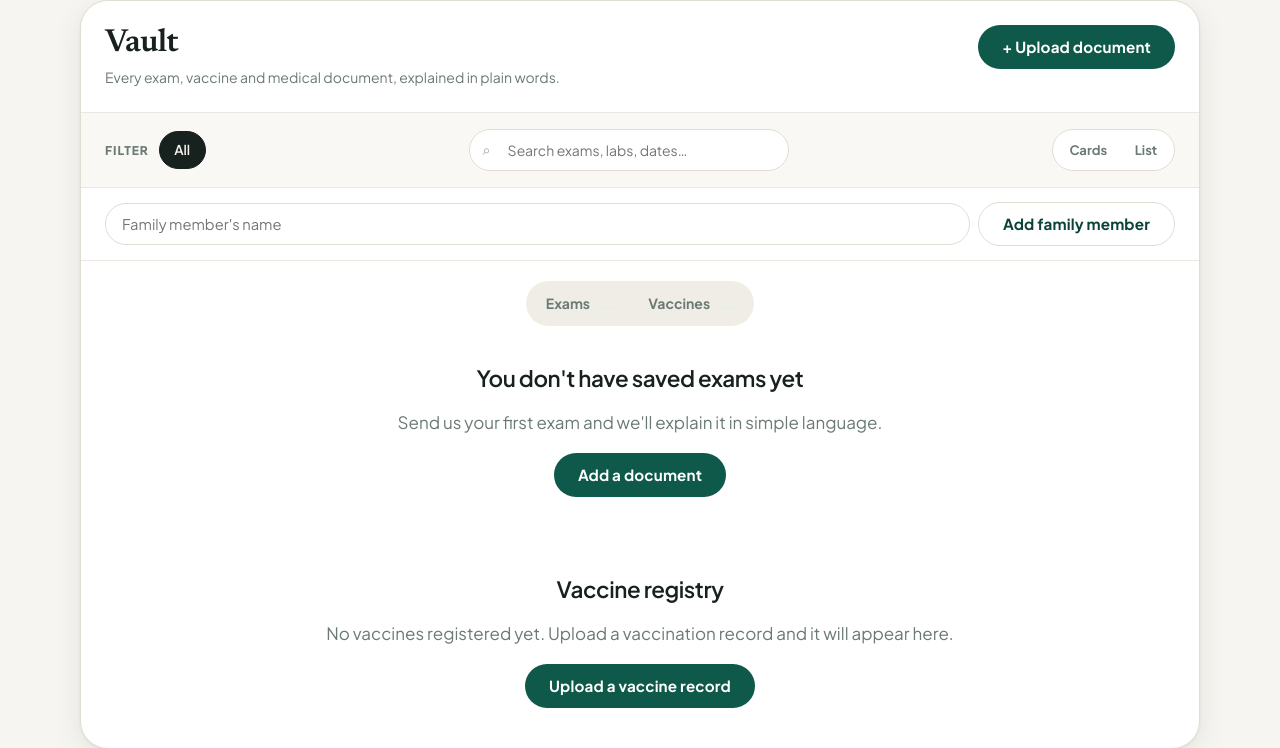
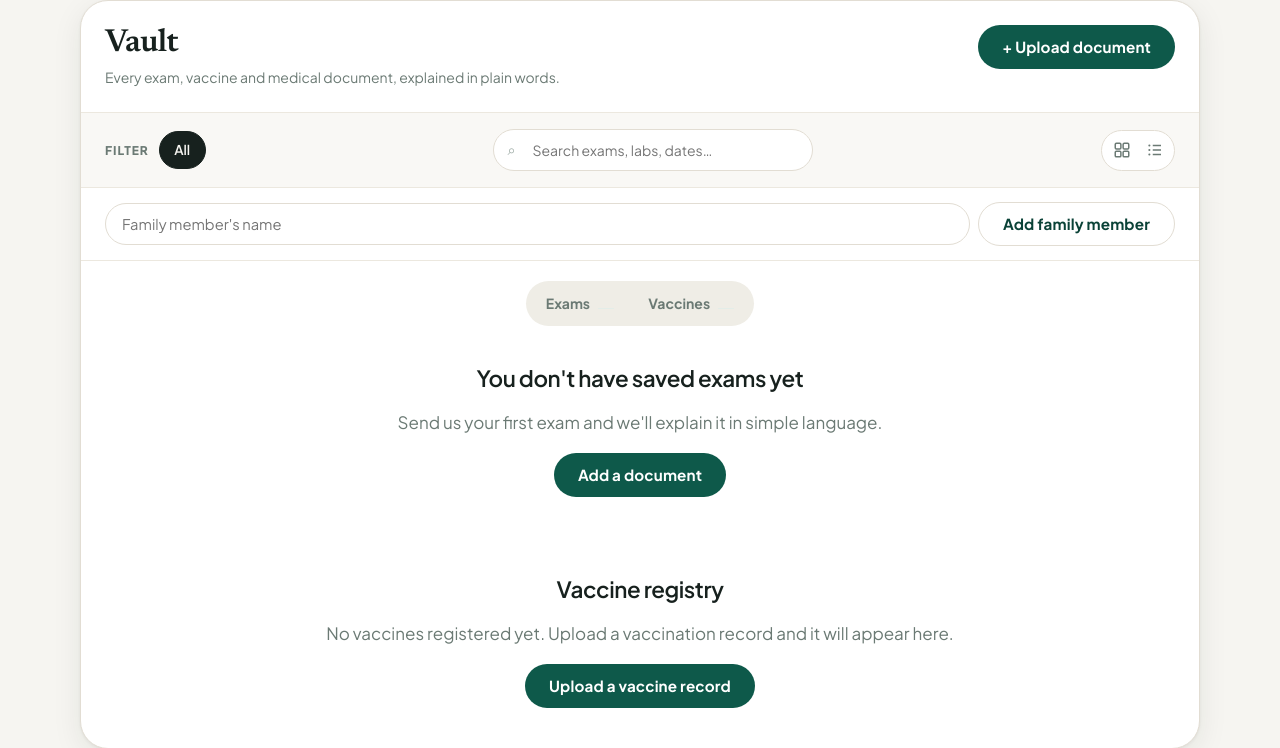
Before and after one commit to danlegion/mificha, a FastAPI app: template templates/vault.html in a window 1280 px wide. Shown: the part 101-849 px from the top of the page. Run offline with FastAPI, Linux system fonts and the light colour scheme; the template is opened without the code that fills it, so the values that code supplies are empty.

Commit message:
Vault list: same 24px frame as the cards; icon toggle
The list table was flush against the panel edges (its wrapper even
pulled it 4px past them) while the cards sit in 20px 24px 24px. The
list now uses that same frame with 1rem cell padding. The Cards |
List toggle is now two icon buttons (grid / list) with aria-labels
instead of words.

```diff
--- a/static/app.css
+++ b/static/app.css
@@ -316,12 +316,17 @@ h3 { font-size: 1.08rem; margin: 0 0 0.5rem; }
   background: none;
   border: 0;
   cursor: pointer;
-  padding: 0.35rem 0.8rem;
-  border-radius: 999px;
-  font-weight: 700;
-  font-size: 13px;
+  padding: 0.4rem;
+  border-radius: 999px;
   color: var(--ink-soft);
   white-space: nowrap;
+  line-height: 0;
+}
+
+.layout-toggle button svg {
+  width: 18px;
+  height: 18px;
+  display: block;
 }
 
 .layout-toggle button[aria-pressed="true"] {
@@ -333,6 +338,12 @@ h3 { font-size: 1.08rem; margin: 0 0 0.5rem; }
 .vault-panel[data-layout="list"] .doc-list { display: block; }
 .vault-panel[data-layout="list"] .doc-grid { display: none; }
 .vault-panel[data-layout="list"] .doc-list .micro-note { display: block; }
+/* The list gets the same frame as the card grid: 24px in from the
+   panel edges, roomy cells. (The shared .table-wrap pulls the table
+   to the very edge, which is why the list looked cramped.) */
+.vault-panel .doc-list { margin: 0; padding: 20px 24px 24px; }
+.vault-panel .doc-list .docs-table th { padding: 0.5rem 1rem; }
+.vault-panel .doc-list .docs-table td { padding: 0.75rem 1rem; }
 
 /* La vista inactiva se esconde: el filtro solo muestra una sección. */
 .vault-panel[data-view="exams"] [data-view-section="vacunas"] { display: none; }
--- a/static/sw.js
+++ b/static/sw.js
@@ -3,8 +3,8 @@
    - / : network-first (el home es personal y cambia con cada acción:
      borrar, subir, guardar). Solo se usa la caché sin conexión.
    - NEVER cache /resultado, /ficha, /s/* (clinical data must always be fresh). */
-var CACHE = "mificha-shell-v45";
-var SHELL = ["/static/app.css?v=45", "/static/app.js?v=45", "/static/manifest.json", "/static/brand-mark.svg"];
+var CACHE = "mificha-shell-v46";
+var SHELL = ["/static/app.css?v=46", "/static/app.js?v=46", "/static/manifest.json", "/static/brand-mark.svg"];
 
 self.addEventListener("install", function (event) {
   event.waitUntil(
--- a/templates/base.html
+++ b/templates/base.html
@@ -5,7 +5,7 @@
   <meta name="viewport" content="width=device-width, initial-scale=1">
   <meta name="description" content="{{ _t('meta.description') }}">
   <title>{% block title %}{{ _t('meta.title_suffix') }}{% endblock %} · {{ _t('meta.title_suffix') }}</title>
-  <link rel="stylesheet" href="/static/app.css?v=45">
+  <link rel="stylesheet" href="/static/app.css?v=46">
   <link rel="preconnect" href="https://fonts.googleapis.com">
   <link rel="preconnect" href="https://fonts.gstatic.com" crossorigin>
   <link href="https://fonts.googleapis.com/css2?family=Newsreader:ital,opsz,wght@0,6..72,500;0,6..72,600;1,6..72,500&family=Plus+Jakarta+Sans:wght@400;500;600;700;800&display=swap" rel="stylesheet">
@@ -53,7 +53,7 @@
     </div>
   </footer>
 
-  <script src="/static/app.js?v=45" defer></script>
+  <script src="/static/app.js?v=46" defer></script>
   {% block scripts %}{% endblock %}
 </body>
 </html>
--- a/templates/vault.html
+++ b/templates/vault.html
@@ -22,8 +22,8 @@
       <input type="search" data-vault-search placeholder="{{ _t('vault.search_ph') }}" aria-label="{{ _t('vault.search_ph') }}">
     </div>
     <div class="layout-toggle" role="group" aria-label="{{ _t('vault.layout_label') }}">
-      <button type="button" data-vault-layout="cards" aria-pressed="{{ 'true' if layout == 'cards' else 'false' }}">{{ _t('vault.layout_cards') }}</button>
-      <button type="button" data-vault-layout="list" aria-pressed="{{ 'true' if layout == 'list' else 'false' }}">{{ _t('vault.layout_list') }}</button>
+      <button type="button" data-vault-layout="cards" aria-pressed="{{ 'true' if layout == 'cards' else 'false' }}" aria-label="{{ _t('vault.layout_cards') }}" title="{{ _t('vault.layout_cards') }}"><svg viewBox="0 0 24 24" aria-hidden="true" fill="none" stroke="currentColor" stroke-width="2"><rect x="3" y="3" width="7.5" height="7.5" rx="1.5"/><rect x="13.5" y="3" width="7.5" height="7.5" rx="1.5"/><rect x="3" y="13.5" width="7.5" height="7.5" rx="1.5"/><rect x="13.5" y="13.5" width="7.5" height="7.5" rx="1.5"/></svg></button>
+      <button type="button" data-vault-layout="list" aria-pressed="{{ 'true' if layout == 'list' else 'false' }}" aria-label="{{ _t('vault.layout_list') }}" title="{{ _t('vault.layout_list') }}"><svg viewBox="0 0 24 24" aria-hidden="true" fill="none" stroke="currentColor" stroke-width="2"><path d="M9 6h11M9 12h11M9 18h11"/><circle cx="4.5" cy="6" r="1.4" fill="currentColor" stroke="none"/><circle cx="4.5" cy="12" r="1.4" fill="currentColor" stroke="none"/><circle cx="4.5" cy="18" r="1.4" fill="currentColor" stroke="none"/></svg></button>
     </div>
   </div>
 
```
Also changed, not shown: tests/test_vaccines.py (+9 -0 lines).
